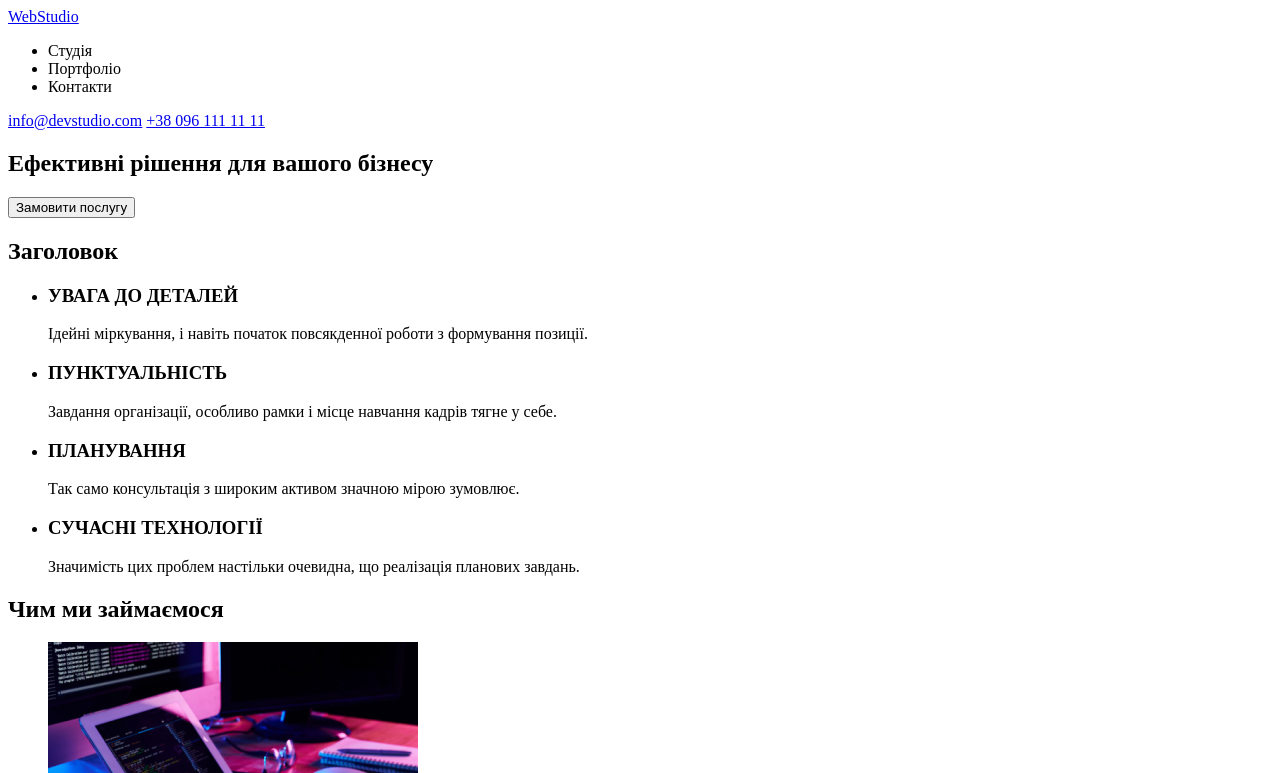
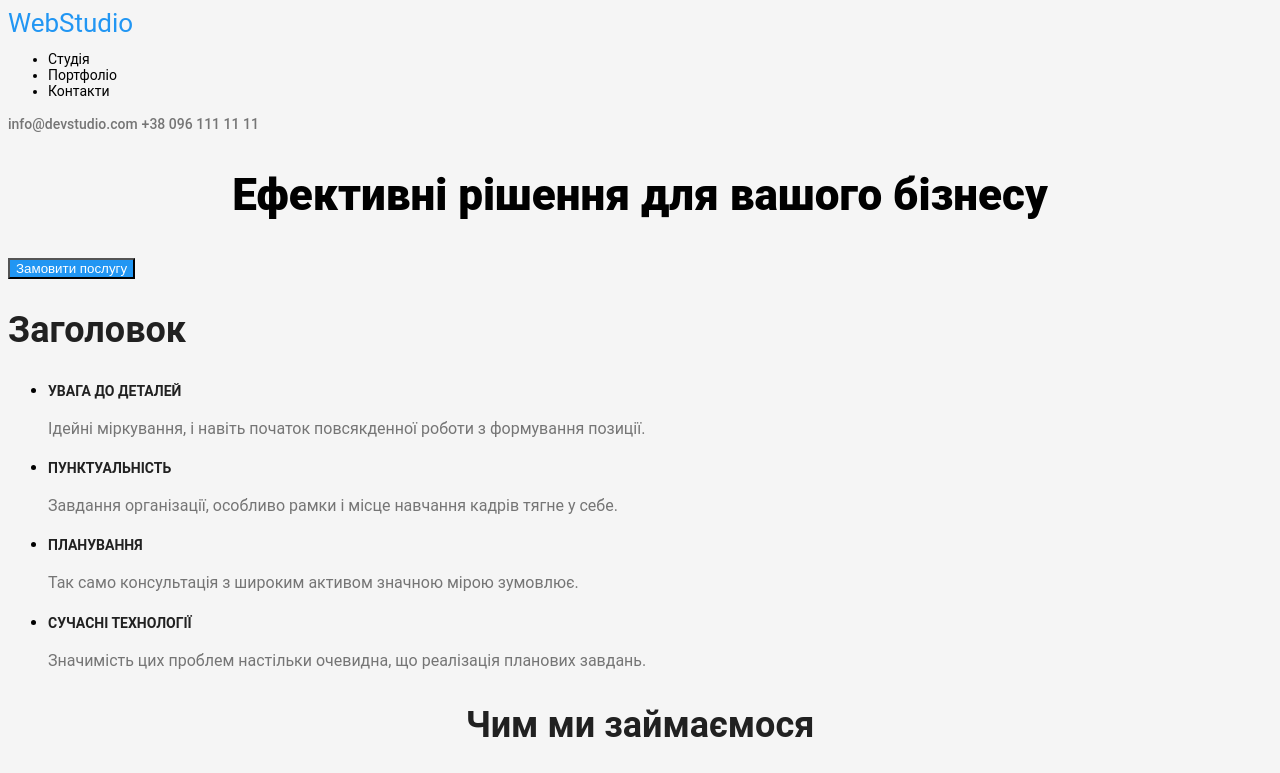
Before and after one commit to andriytol/goit-markup-hw-01, a plain HTML site: page index.html in a window 1280 px wide. Shown: the top 773 px of the page. Drawn offline with Linux system fonts and the light colour scheme.

Commit message:
Додав стилі

```diff
--- /dev/null
+++ b/css/styles.css
@@ -0,0 +1,77 @@
+body {
+    font-family: Roboto;
+    background: #F5F5F5;
+}
+
+.title {
+    text-align: center;
+}
+
+h2 {
+    color: #212121;
+    font-size: 36px;
+}
+
+.list:hover,
+.list:focus {
+    color: #2196F3;
+}
+
+.link {
+    color: #757575;
+    text-decoration: none;
+    font-size: 14px;
+    font-weight: 500;
+}
+
+.link:hover,
+.link:focus {
+    color: #2196F3;
+}
+
+.item {
+    color: #212121;
+    ;
+}
+
+h3 {
+    color: #212121;
+    font-size: 14px;
+}
+
+.text {
+    color: #757575;
+    font-size: 14;
+    line-height: 1.71;
+    font-weight: 400;
+}
+
+.items {
+    font-size: 14px;
+}
+
+.caption {
+    font-size: 16px;
+}
+
+.icon {
+    font-size: 26px;
+    text-decoration: none;
+    color: #2196F3;
+}
+
+h1 {
+    font-size: 44px;
+    font-weight: 900;
+}
+
+button {
+    color: #FFFFFF;
+    background-color: #2196F3;
+    cursor: pointer;
+}
+
+.list {
+    font-size: 14px;
+    line-height: 1.14;
+}
--- a/index.html
+++ b/index.html
@@ -5,25 +5,26 @@
     <meta http-equiv="X-UA-Compatible" content="IE=edge">
     <meta name="viewport" content="width=device-width, initial-scale=1.0">
     <title>Document</title>
+    <link rel="stylesheet" href="./css/styles.css" type="text/css">
 </head>
 <body>
     <header>
         <nav>
-            <a href="/">WebStudio</a>
-            <ul>
-                <li><a href=""></a>Студія</li>
-                <li><a href=""></a>Портфоліо</li>
-                <li><a href=""></a>Контакти</li>
+            <a href="/" class="icon">WebStudio</a>
+            <ul class="list">
+                <li class="items"><a href="/" class="item"></a>Студія</li>
+                <li class="items"><a href="/" class="item"></a>Портфоліо</li>
+                <li class="items"><a href="/" class="item"></a>Контакти</li>
             </ul>
         </nav>
 
-        <a href="info@devstudio.com">info@devstudio.com</a>
-        <a href="+380961111111">+38 096 111 11 11</a>
+        <a href="info@devstudio.com" class="link">info@devstudio.com</a>
+        <a href="+380961111111" class="link">+38 096 111 11 11</a>
     </header>
     <main>
         <div>
             <section>
-                <h1>Ефективні рішення для вашого бізнесу</h1>
+                <h1 class="title">Ефективні рішення для вашого бізнесу</h1>
                 <button type="button">Замовити послугу</button>
             </section>
         </div>
@@ -32,24 +33,24 @@
             <ul>
                 <li>
                     <h3>УВАГА ДО ДЕТАЛЕЙ</h3>
-                    <p>Ідейні міркування, і навіть початок повсякденної роботи з формування позиції.</p>
+                    <p class="text">Ідейні міркування, і навіть початок повсякденної роботи з формування позиції.</p>
                 </li>
                 <li>
                     <h3>ПУНКТУАЛЬНІСТЬ</h3>
-                    <p>Завдання організації, особливо рамки і місце навчання кадрів тягне у себе.</p>
+                    <p class="text">Завдання організації, особливо рамки і місце навчання кадрів тягне у себе.</p>
                 </li>
                 <li>
                     <h3>ПЛАНУВАННЯ</h3>
-                    <p>Так само консультація з широким активом значною мірою зумовлює.</p>
+                    <p class="text">Так само консультація з широким активом значною мірою зумовлює.</p>
                 </li>
                 <li>
                     <h3>СУЧАСНІ ТЕХНОЛОГІЇ</h3>
-                    <p>Значимість цих проблем настільки очевидна, що реалізація планових завдань.</p>
+                    <p class="text">Значимість цих проблем настільки очевидна, що реалізація планових завдань.</p>
                 </li>
             </ul>
         </section>
         <section>
-            <h2>Чим ми займаємося</h2>
+            <h2 class="title">Чим ми займаємося</h2>
             <ul>
                 <li><img src="./images/img.jpg" width="370" alt="Клавіатура"></li>
                 <li><img src="./images/img(1).jpg" width="370" alt="Телефон"></li>
@@ -57,38 +58,38 @@
             </ul>
         </section>
         <section>
-           <h2>Наша команда</h2>
+           <h2 class="title">Наша команда</h2>
            <ul>
             <li>
                 <img src="./images/img1.jpg" width="270" alt="Ігор Дем'яненко">
-                <h3>Ігор Дем'яненко</h3>
-                <p>Product Designer</p>
+                <h3 class="caption">Ігор Дем'яненко</h3>
+                <p class="text">Product Designer</p>
             </li>
             <li>
                 <img src="./images/img2(1).jpg" width="270" alt="Ольга Рєпіна">
-                <h3>Ольга Рєпіна</h3>
-                <p>Frontend Developer</p>
+                <h3 class="caption">Ольга Рєпіна</h3>
+                <p class="text">Frontend Developer</p>
             </li>
             <li>
                 <img src="./images/img3(2).jpg" width="270" alt="Микола Тарасов">
-                <h3>Микола Тарасов</h3>
-                <p>Marketing</p>
+                <h3 class="caption">Микола Тарасов</h3>
+                <p class="text">Marketing</p>
             </li>
             <li>
                 <img src="./images/img4(3).jpg" width="270" alt="Михайло Єрмаков">
-                <h3>Михайло Єрмаков</h3>
-                <p>UI Designer</p>
+                <h3 class="caption">Михайло Єрмаков</h3>
+                <p class="text">UI Designer</p>
             </li>
            </ul>
         </section>
     </main>
     <footer>
-        <a href="/">WebStudio</a>
+        <a href="/" class="icon">WebStudio</a>
         <address>
             <ul>
-                <li><a href="/" target="_blank" rel="noopener noreferrer">м. Київ, пр-т Лесі Українки, 26</a></li>
-                <li><a href="info@devstudio.com">info@devstudio.com</a></li>
-                <li><a href="tel:+380961111111">+38 096 111 11 11</a></li>
+                <li><a href="/" target="_blank" rel="noopener noreferrer" class="link">м. Київ, пр-т Лесі Українки, 26</a></li>
+                <li><a href="info@devstudio.com" class="link">info@devstudio.com</a></li>
+                <li><a href="tel:+380961111111" class="link">+38 096 111 11 11</a></li>
             </ul>
         </address>
     </footer>
```
